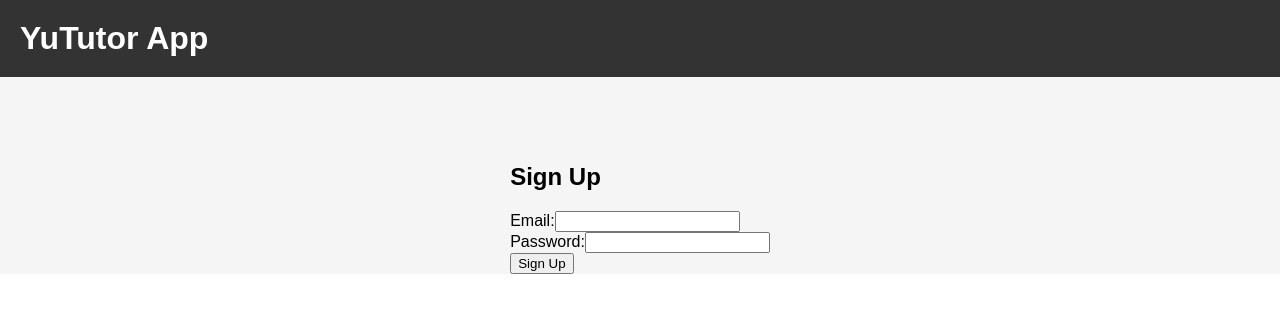
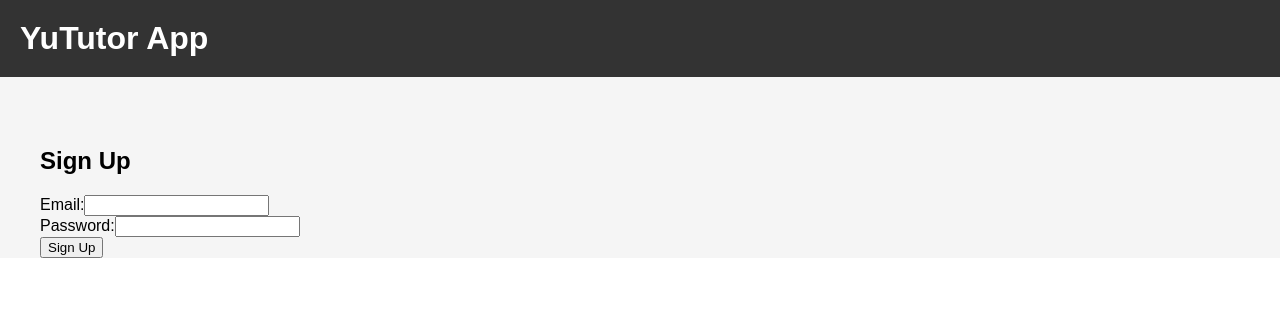
Before and after one commit to omarelfounti/YututorApp, a React (Create React App) app: page / in a window 1280 px wide. Shown: the top 312 px of the page. Built offline with nearby package versions, Linux system fonts and the light colour scheme.

Commit message:
Nuevo diseño CSS

```diff
--- a/src/App.css
+++ b/src/App.css
@@ -1,14 +1,14 @@
 .app-container {
-  display: flex;
-  flex-direction: column;
+  display: grid;
+  grid-template-columns: repeat(auto-fit, minmax(200px, 1fr));
   align-items: center;
   margin-top: 50px;
 }
 
 .calendar-container {
-  display: flex;
+  display: grid;
   justify-content: center;
-  align-items: flex-start;
+  align-items: start;
   width: 250px;
   height: 300px;
   border: 1px solid #ccc;
```
